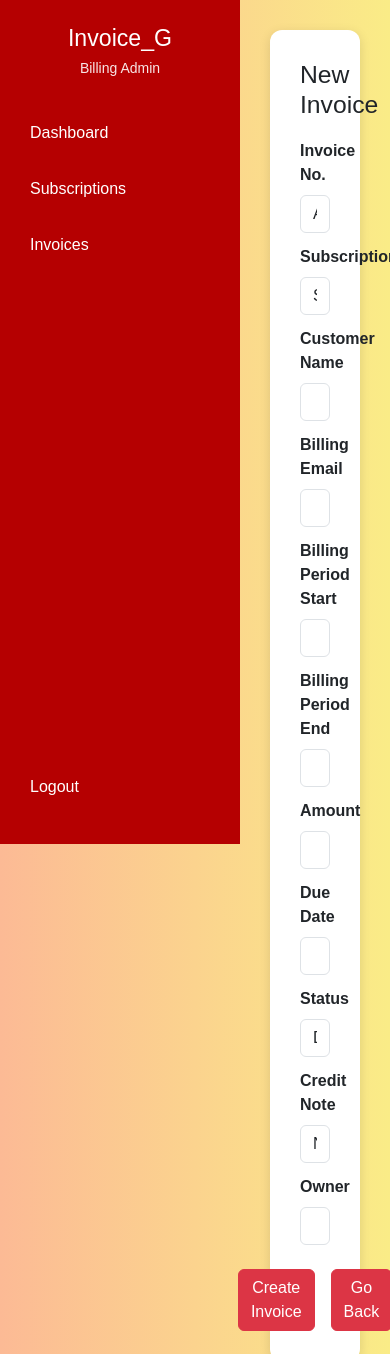
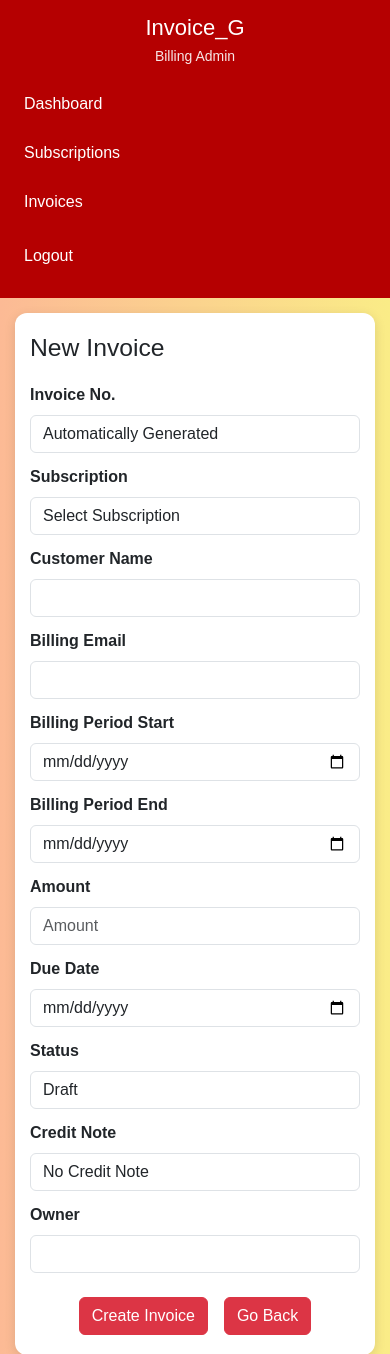
Before and after one commit to Gosia-Parveen/Invoice_G, a Django app: page /invoices/add/ in a window 390 px wide. Shown: the top 1354 px of the page. Run offline with Django 5.2, Linux system fonts and the light colour scheme; the visitor is signed in with stand-in values (Sample User, id 1); data comes from the database, SQL or seed files in the repository; data that the repository does not hold is empty.

Commit message:
Added mobile responsivenesss.

```diff
--- a/templates/invo_form.html
+++ b/templates/invo_form.html
@@ -134,6 +134,57 @@
             color: #6c757d;
             margin-top: 5px;
         }
+
+
+        /* ---------- MOBILE RESPONSIVENESS ---------- */
+        @media (max-width: 768px) {
+
+            .sidebar {
+                position: relative;
+                width: 100%;
+                height: auto;
+                padding: 15px 12px;
+            }
+
+            .sidebar h3 {
+                font-size: 22px;
+            }
+
+            .sidebar .role {
+                margin-bottom: 15px;
+            }
+
+            .sidebar a {
+                padding: 10px 12px;
+                margin-bottom: 5px;
+            }
+
+            .logout {
+                position: static;
+                margin-top: 10px;
+            }
+
+            .main-content {
+                margin-left: 0;
+                padding: 15px;
+            }
+
+            .form-container {
+                padding: 20px 15px;
+                max-width: 100%;
+            }
+
+            .page-title {
+                font-size: 24px;
+            }
+
+            .btn-submit,
+            .btn-back {
+                width: 100%;
+                margin-bottom: 8px;
+            }
+        }
+
     </style>
 </head>
 
```
